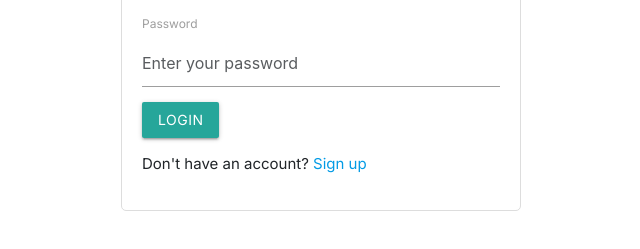
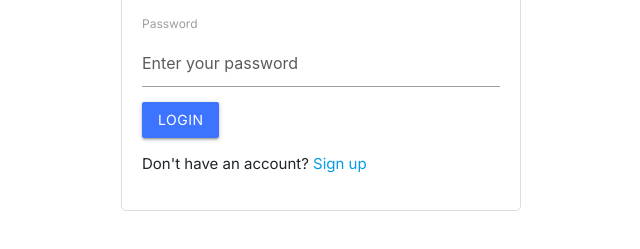
Before and after one commit to amiqasaleem/Blog-App---Hackathon, a plain HTML site: page index.html in a window 1280 px wide. Shown: the part 259-508 px from the top of the page, without its empty margins (319-959 px from the left). Drawn offline with nearby package versions, Linux system fonts and the light colour scheme; no server answers.

Commit message:
changed files

```diff
--- a/style.css
+++ b/style.css
@@ -18,6 +18,9 @@ body {
 
 ul li {
     font-size: 1vw;
+}
+#loginBtn, #signInWithGoogle, #signUpBtn{
+    background-color: #3D74FF;
 }
 
 .sec-section {
```
